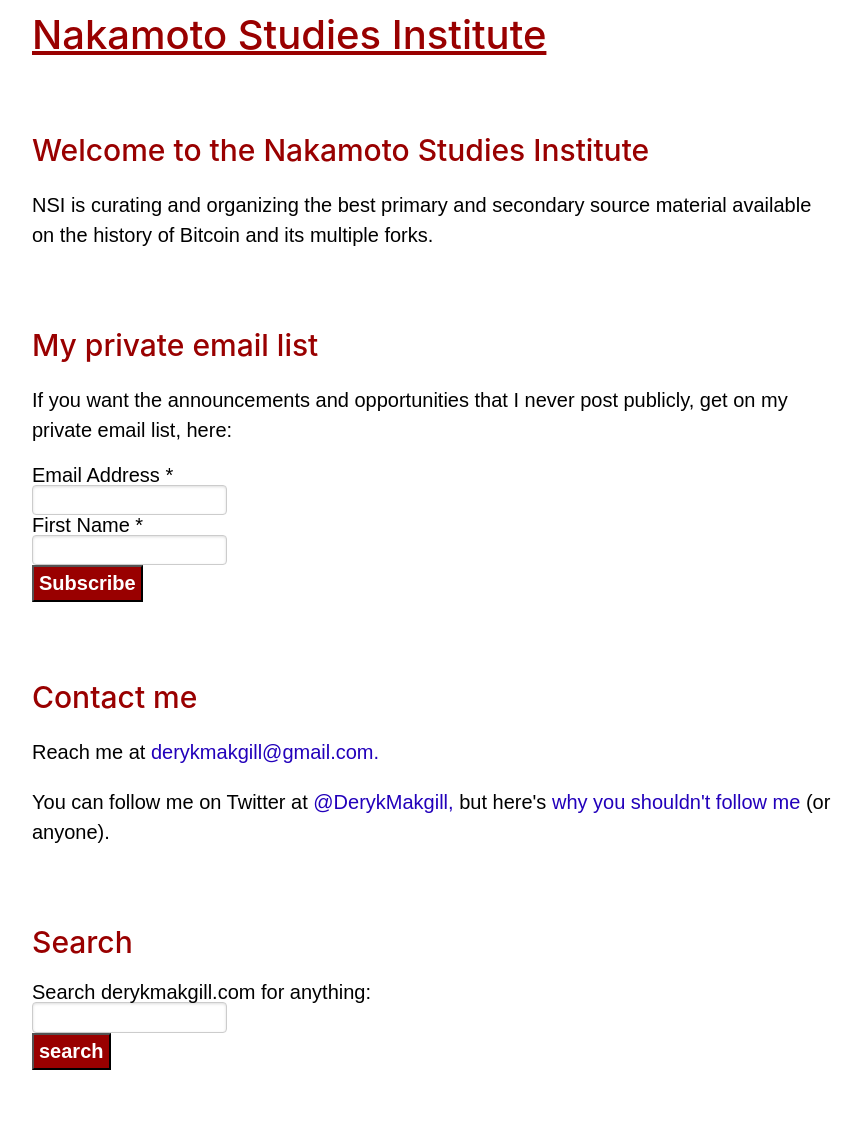
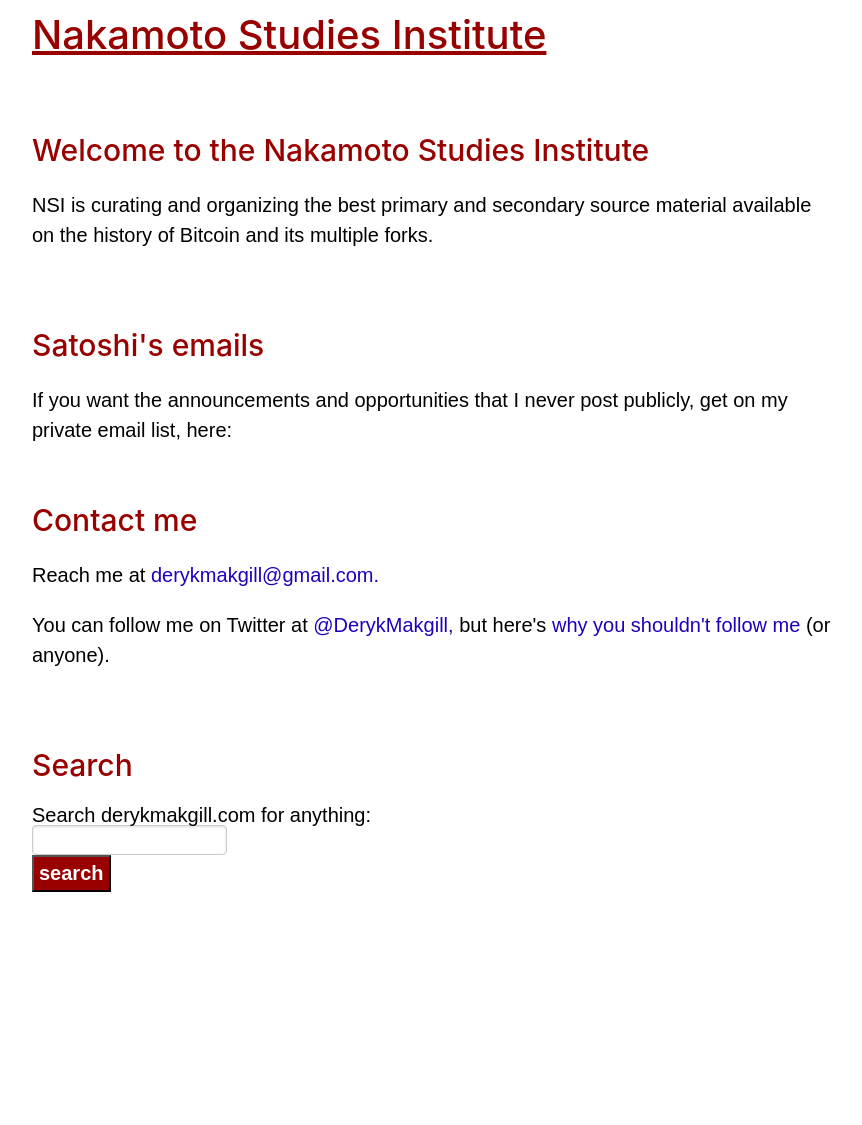
Before and after one commit to nakamotostudies/nakamotostudies.github.io, a Jekyll site: the page built from index.md, in a window 1280 px wide. Shown: the whole page, without its empty margins (58-920 px from the left). Built offline with Jekyll 4.4.1, drawn with Linux system fonts in a browser that asks for light colours; after the commit the page ends 1007 px from its top, so only the background shows below that.

Commit message:
Update index.md

```diff
--- a/index.md
+++ b/index.md
@@ -24,36 +24,10 @@ title: Nakamoto Studies Institute
 
 
 <section id="list">
-<h2>My private email list </h2>
+<h2>Satoshi's emails </h2>
 <p>
 If you want the announcements and opportunities that I never post publicly, get on my private email list, here:
 </p>
-<div id="mc_embed_signup">
-<form action="https://derykmakgill.us20.list-manage.com/subscribe/post?u=b7240d4e7ec464a07f7d15a8c&amp;id=5901826646" method="post" id="mc-embedded-subscribe-form" name="mc-embedded-subscribe-form" class="validate" target="_blank" novalidate="">
-    <div id="mc_embed_signup_scroll">
-
-<div class="mc-field-group">
-	<label for="mce-EMAIL">Email Address  <span class="asterisk">*</span>
-</label>
-	<input type="email" value="" name="EMAIL" class="required email" id="mce-EMAIL" />
-</div>
-<div class="mc-field-group">
-	<label for="mce-FNAME">First Name  <span class="asterisk">*</span>
-</label>
-	<input type="text" value="" name="FNAME" class="required" id="mce-FNAME" />
-</div>
-	<div id="mce-responses" class="clear">
-		<div class="response" id="mce-error-response" style="display:none"></div>
-		<div class="response" id="mce-success-response" style="display:none"></div>
-	</div>    <!-- real people should not fill this in and expect good things - do not remove this or risk form bot signups-->
-    <div style="position: absolute; left: -5000px;" aria-hidden="true"><input type="text" name="b_b7240d4e7ec464a07f7d15a8c_5901826646" tabindex="-1" value="" /></div>
-    <div class="clear"><input type="submit" value="Subscribe" name="subscribe" id="mc-embedded-subscribe" class="button" /></div>
-    </div>
-</form>
-</div>
-
-
-</section>
 
 <section id="contact">
 <h2>
```
